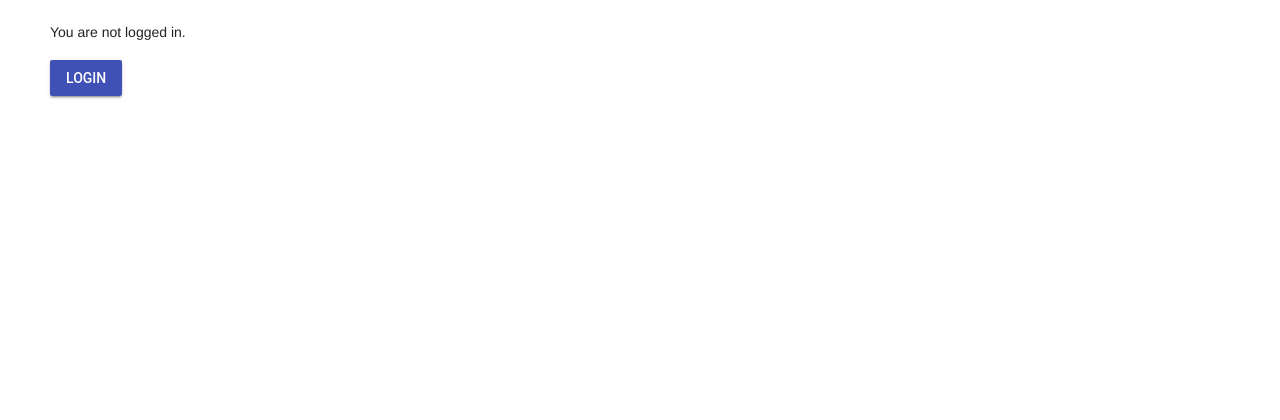
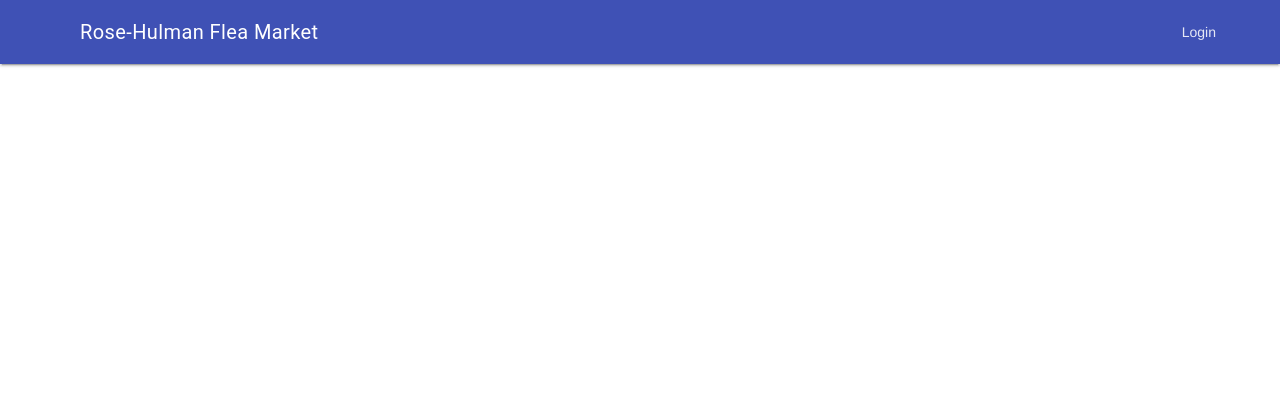
Before and after one commit to liuh3/Rose-Hulman-Flea-Market, a Python web app: template templates/base_page.html in a window 1280 px wide; the page is wider, and only the part inside the window is pictured. Shown: the top 420 px of that part. After the commit the page ends 67 px from the top of that part, so only its background shows below. Run offline with Jinja, Linux system fonts and the light colour scheme; the template is opened without the code that fills it, so the values that code supplies are empty; some libraries are stand-ins or nearby versions.

Commit message:
added login and logout functionality

```diff
--- a/static/css/style.css
+++ b/static/css/style.css
@@ -1,5 +1 @@
 /* Add CSS rules here. */
-
-body {
-  padding: 20px 50px;
-}
--- a/templates/base_page.html
+++ b/templates/base_page.html
@@ -3,15 +3,18 @@
 
 <head>
 <meta charset="utf-8">
-  <meta name="viewport" content="width=device-width, initial-scale=1.0, minimum-scale=1.0">
+<meta name="viewport"
+	content="width=device-width, initial-scale=1.0, minimum-scale=1.0">
 <title>Rose-Hulman Flea Market</title>
 
 <!-- Custom CSS -->
 <link rel="stylesheet" href="/static/css/style.css">
 
 <!-- Material Design Lite -->
-  <link rel="stylesheet" href="https://fonts.googleapis.com/icon?family=Material+Icons">
-  <link rel="stylesheet" href="https://code.getmdl.io/1.2.1/material.indigo-pink.min.css">
+<link rel="stylesheet"
+	href="https://fonts.googleapis.com/icon?family=Material+Icons">
+<link rel="stylesheet"
+	href="https://code.getmdl.io/1.2.1/material.indigo-pink.min.css">
 
 <!-- Material Design Lite and jQuery JS -->
 <script src="/static/js/jquery-2.2.3.min.js"></script>
@@ -22,34 +25,40 @@
 <script src="/static/js/main.js"></script>
 
 </head>
+<body>
 
-<body>
-<div>
+	<div class="mdl-layout mdl-js-layout mdl-layout--fixed-header">
+		<header class="mdl-layout__header">
+			<div class="mdl-layout__header-row">
+				<!-- Title -->
+				<span class="mdl-layout-title">Rose-Hulman Flea Market</span>
+				<!-- Add spacer, to align navigation to the right -->
+				<div class="mdl-layout-spacer"></div>
+				<!-- Navigation. We hide it in small screens. -->
+				{% if user_info is not defined %}
+				<nav class="mdl-navigation mdl-layout--large-screen-only">
+					<a class="mdl-navigation__link" id="login"> Login </a>
+				</nav> {% else %}
+				<nav class="mdl-navigation mdl-layout--large-screen-only">
+					<a class="mdl-navigation__link" href="/logout"> Logout </a>
+				</nav>
+				{% endif %}
+			</div>
+		</header>
+		<main class="mdl-layout__content">
+		<div class="page-content">
 			{% if user_info is defined %}
-	  <p>
-	    You are logged in as {{ user_info.name }}.
-	  </p>
+			<p>You are logged in as {{ user_info.name }}.</p>
 			<ul>
 				<li><b>username:</b> {{ user_info.username }}</li>
 				<li><b>email:</b> {{ user_info.email }}</li>
 				<li><b>role:</b> {{ user_info.role }}</li>
 			</ul>
-	  <div>
-	    <a href="/logout" class="btn btn-danger">
-	      Logout
-	    </a>
-	  </div>
-  {% else %}
-	  <p>
-	    You are not logged in.
-	  </p>
-	  <div>
-	  	<button id="login" class="mdl-button mdl-js-button mdl-button--raised mdl-button--colored">
-  			Login
-		</button>
-	  </div>
 			{% endif %}
 		</div>
+		</main>
+	</div>
+
 </body>
 
 </html>
```
Lines whose indentation alone changed are shown as unchanged.
